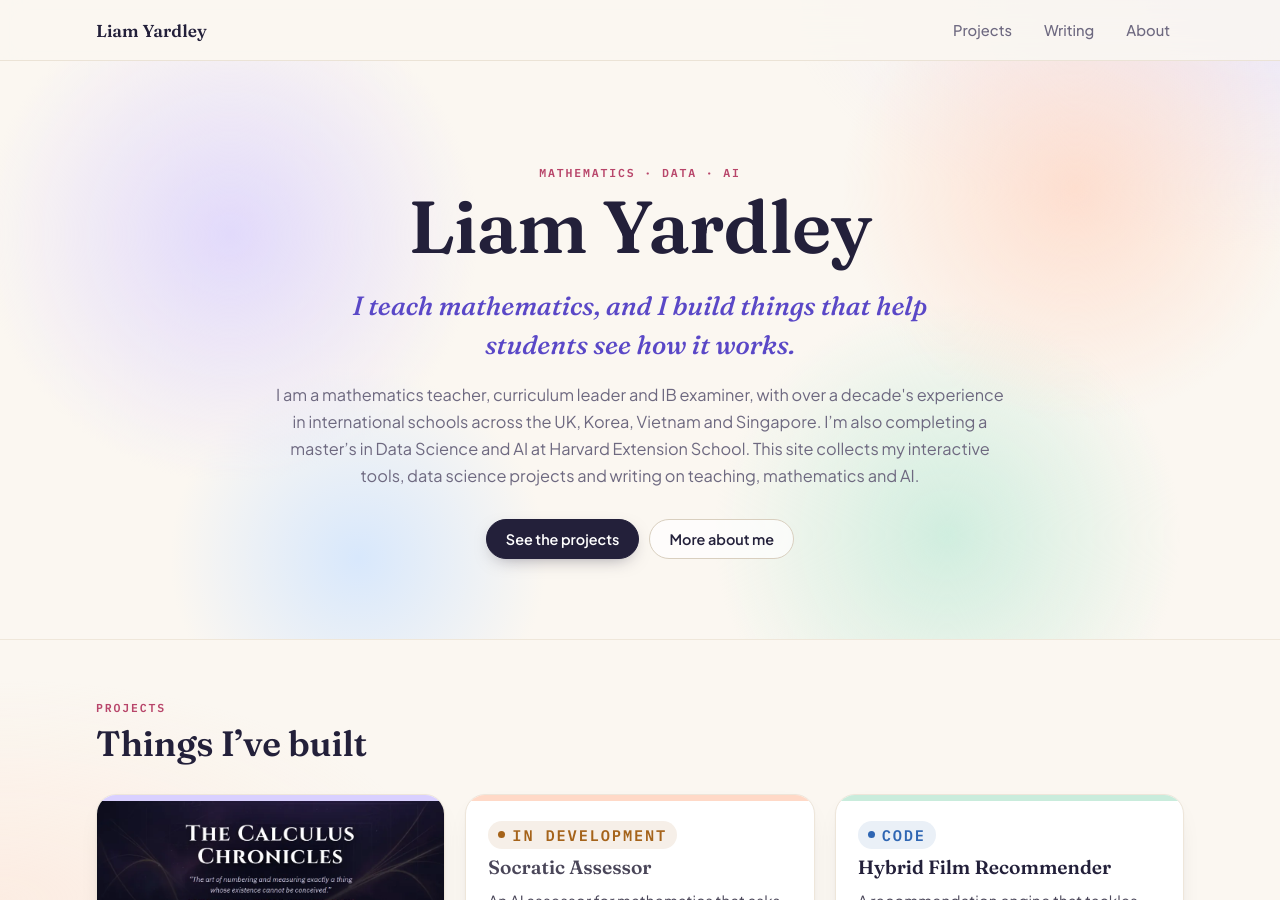
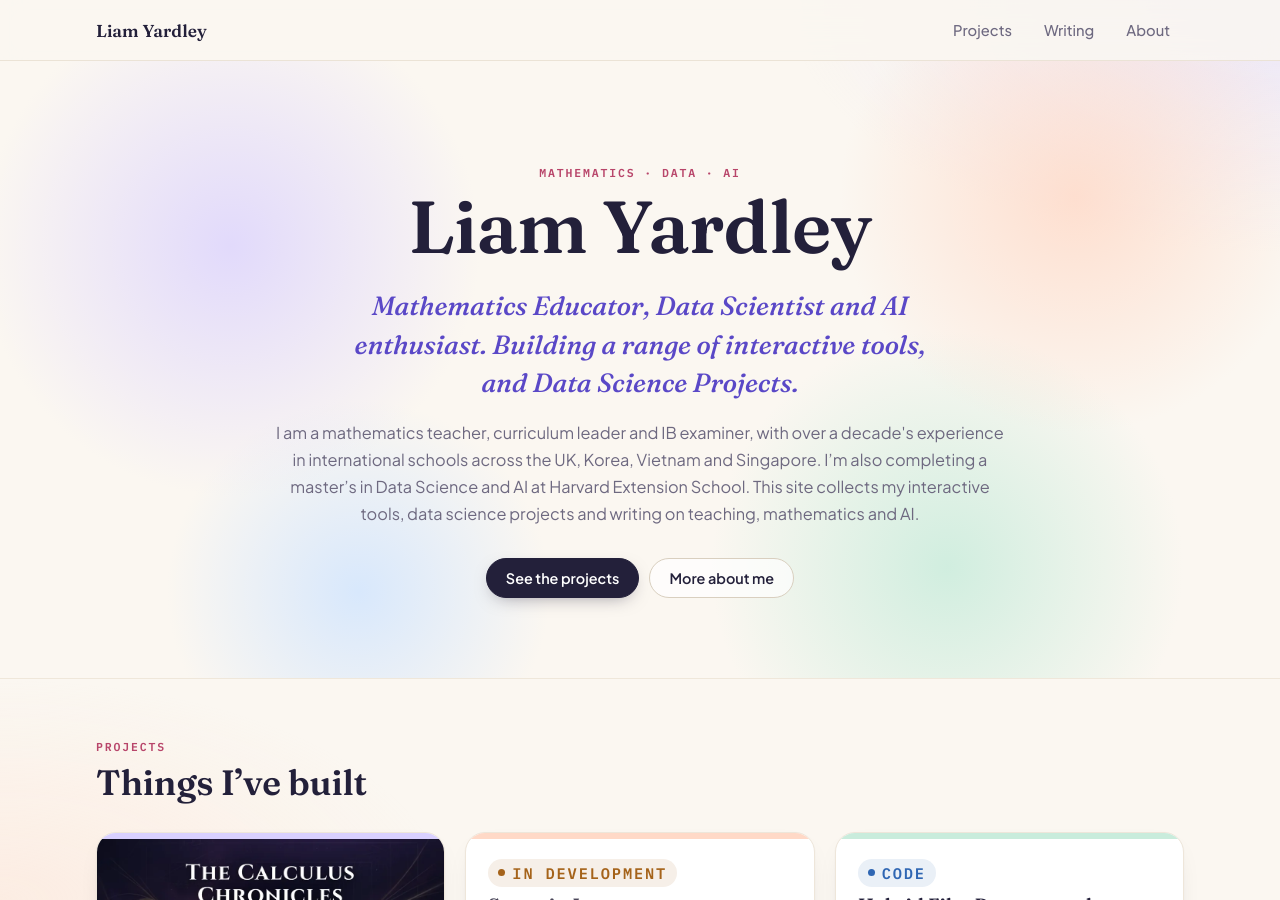
Before and after one commit to liamyardley/liamyardley.github.io, a Jekyll site: the page built from index.html, in a window 1280 px wide and 900 px high. Built offline with Jekyll 4.4.1, drawn with Linux system fonts in a browser that asks for light colours.

Commit message:
Update hero lede to reflect new role and interests

```diff
--- a/index.html
+++ b/index.html
@@ -6,7 +6,7 @@ title: Liam Yardley
   <div class="wrap hero-in">
     <p class="eyebrow">Mathematics · Data · AI</p>
     <h1>Liam Yardley</h1>
-    <p class="hero-lede">I teach mathematics, and I build things that help students see how it works.</p>
+    <p class="hero-lede">Mathematics Educator, Data Scientist and AI enthusiast. Building a range of interactive tools, and Data Science Projects.</p>
     <p class="hero-sub">I am a mathematics teacher, curriculum leader and IB examiner, with over a decade's experience in international schools across the UK, Korea, Vietnam and Singapore. I’m also completing a master’s in Data Science and AI at Harvard Extension School. This site collects my interactive tools, data science projects and writing on teaching, mathematics and AI.</p>
     <p class="hero-actions"><a class="btn" href="#projects">See the projects</a><a class="btn ghost" href="{{ '/about/' | relative_url }}">More about me</a></p>
   </div>
```
